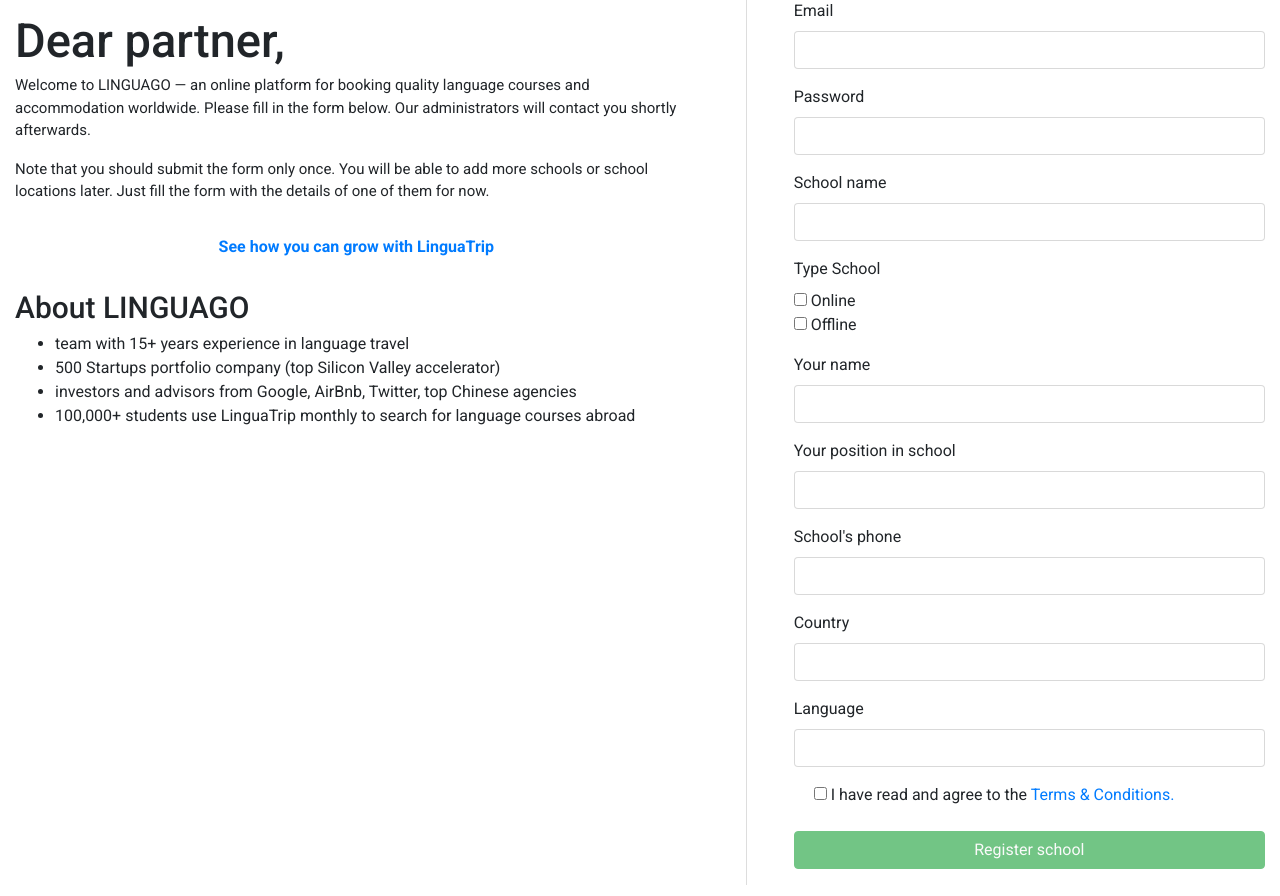
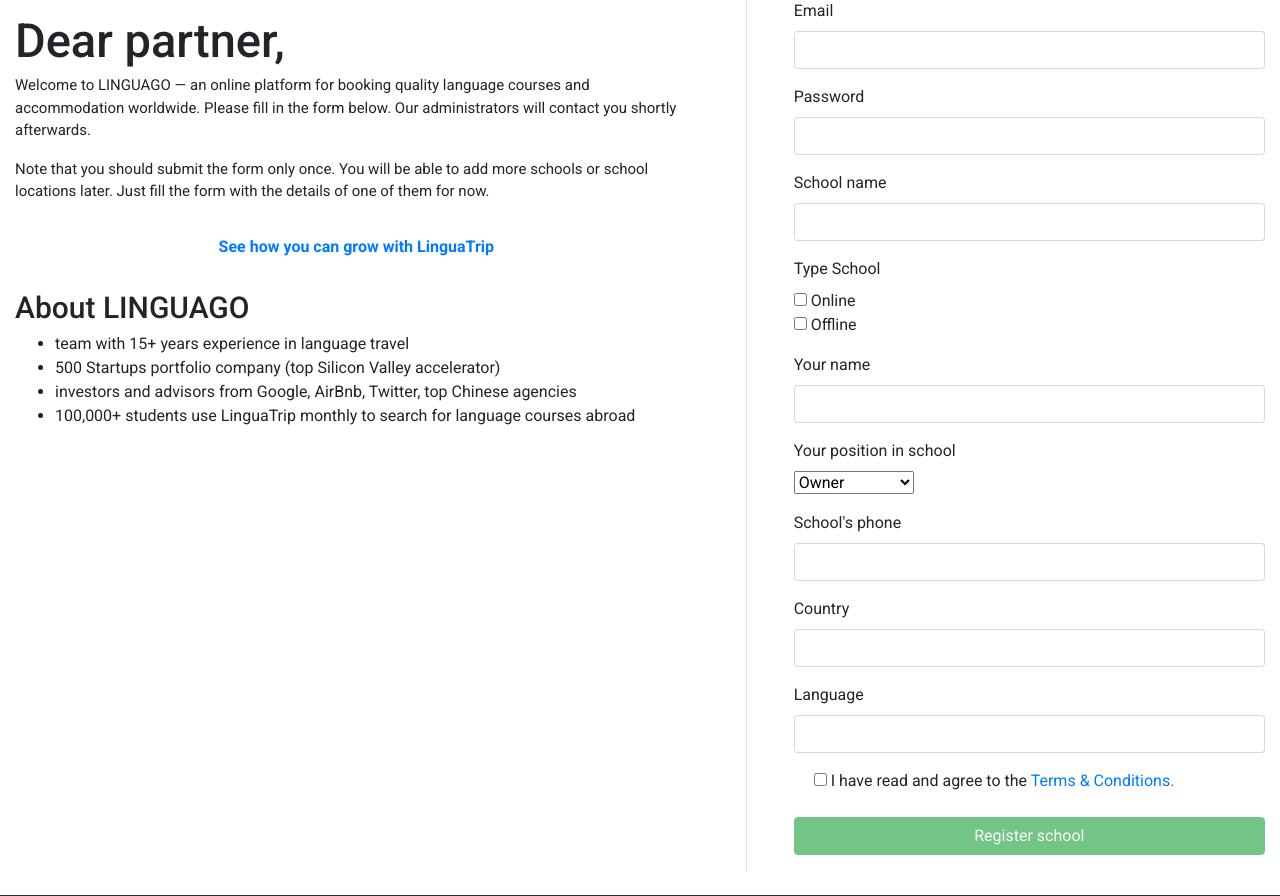
Before and after one commit to aplinxy9plin/linguago, a PHP site: page /add_school.php in a window 1280 px wide. Shown: the part 106-1002 px from the top of the page. Run offline with PHP 8.4, Linux system fonts and the light colour scheme.

Commit message:
position

```diff
--- a/add_school.php
+++ b/add_school.php
@@ -132,8 +132,12 @@
                                     <input name="personName" type="text" class="form-control" data-val="true" data-val-required="">
                                 </div>
                                 <div class="form-group">
-                                    <label for="personPosition" class="control-label">Your position in school</label>
-                                    <input name="personPosition" type="text" class="form-control" data-val="true" data-val-required="">
+                                    <label for="personPosition" class="control-label">Your position in school</label><br>
+                                    <select class="selectpicker">
+                                      <option>Owner</option>
+                                      <option>Administrator</option>
+                                      <option>Teacher</option>
+                                    </select>
                                 </div>
                                 <div class="form-group">
                                     <label for="contactPhone" class="control-label">School's phone</label>
```
